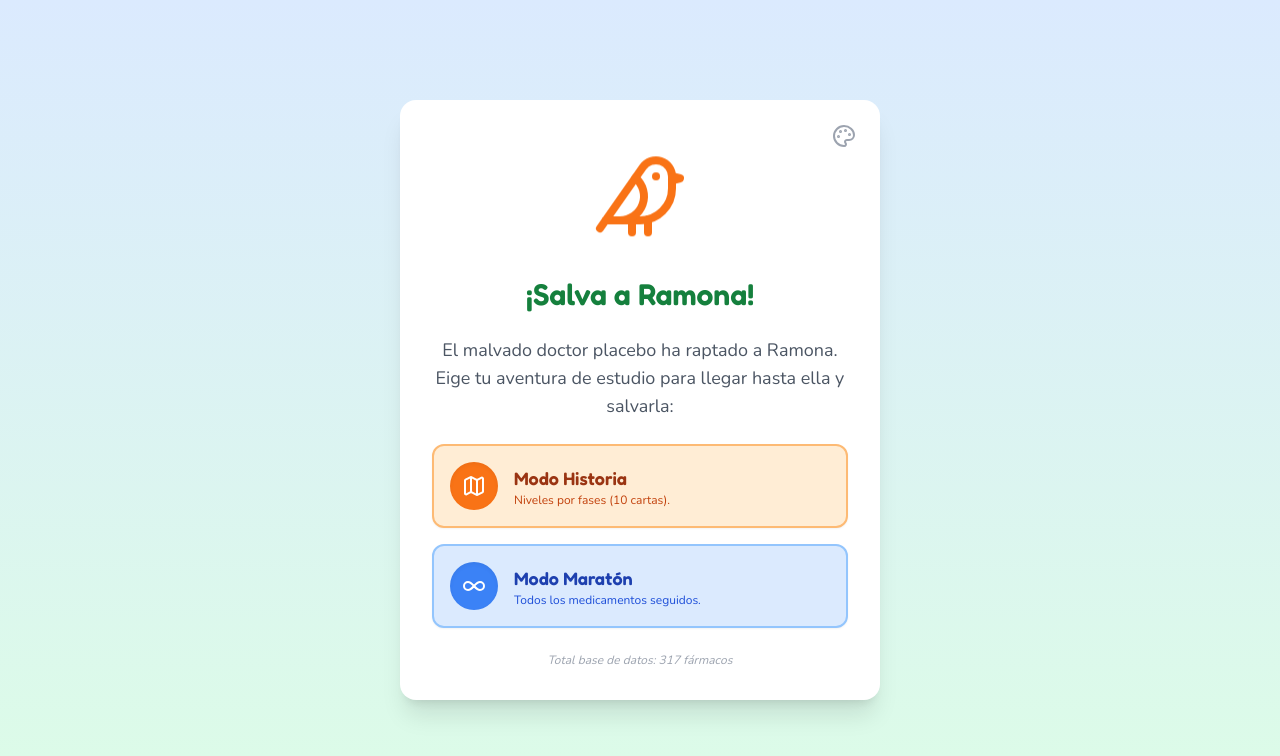
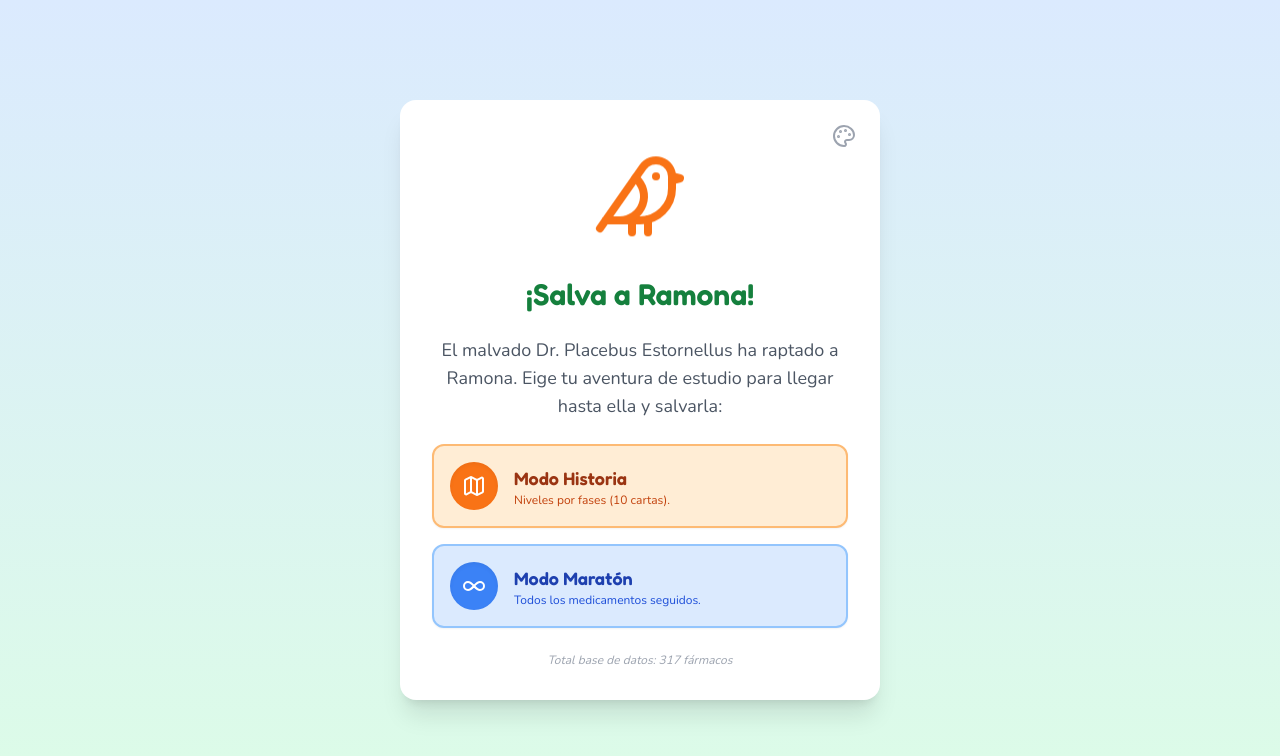
Before and after one commit to nrm713/ramona-farmacologia, a plain HTML site: page index.html in a window 1280 px wide. Drawn offline with nearby package versions, Linux system fonts and the light colour scheme.

Commit message:
Update index.html

```diff
--- a/index.html
+++ b/index.html
@@ -111,7 +111,7 @@
 
             <h1 class="text-3xl font-bold text-green-700">¡Salva a Ramona!</h1>
             <p class="text-lg text-gray-600">
-                El malvado doctor placebo ha raptado a Ramona. Eige tu aventura de estudio para llegar hasta ella y salvarla:
+                El malvado Dr. Placebus Estornellus ha raptado a Ramona. Eige tu aventura de estudio para llegar hasta ella y salvarla:
             </p>
 
             <div class="grid grid-cols-1 gap-4 mt-6">
```
